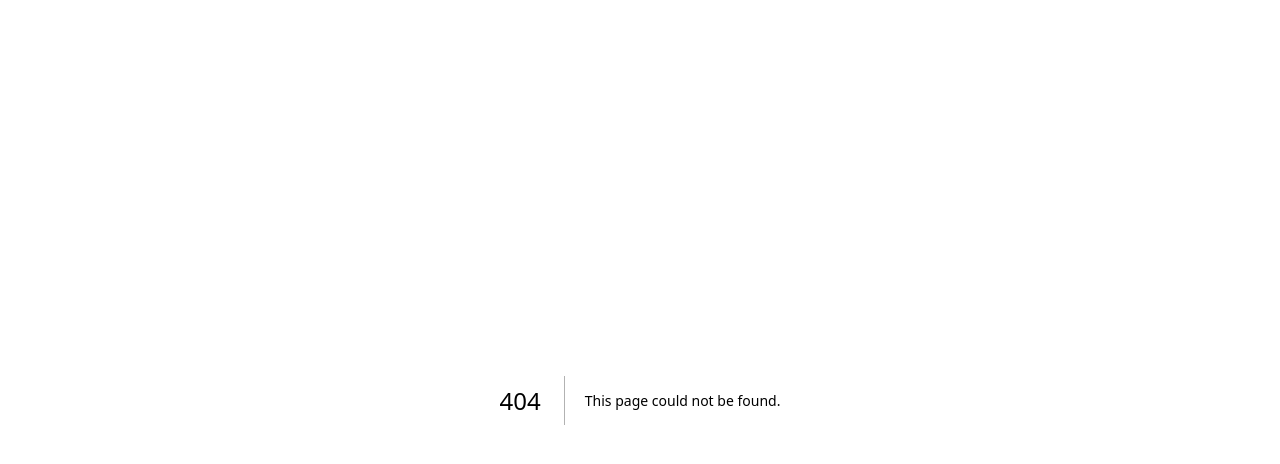
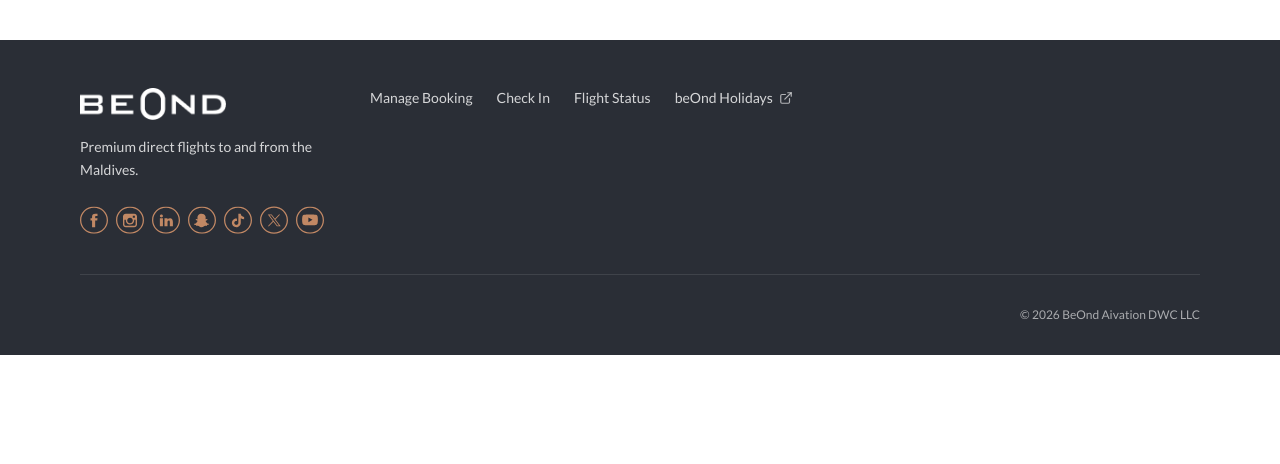
Before and after one commit to Flybeond/beond-ibe-zenith-frame, a Next.js app in the folder beond-ibe-zenith-frame/: page /tti-ibe-iframe-pages/footer-only in a window 1280 px wide. Before the commit this address had no page. Shown: the top 464 px of the page. Built offline with nearby package versions, Linux system fonts and the light colour scheme.

Commit message:
bunch of more fixes

```diff
--- a/beond-ibe-zenith-frame/next.config.ts
+++ b/beond-ibe-zenith-frame/next.config.ts
@@ -1,6 +1,27 @@
 import type { NextConfig } from "next";
 
 const nextConfig: NextConfig = {
+  async redirects() {
+    return [
+      {
+        source: "/header-page",
+        destination: "/tti-ibe-iframe-pages/header-only",
+        permanent: true,
+      },
+      {
+        source: "/footer-page",
+        destination: "/tti-ibe-iframe-pages/footer-only",
+        permanent: true,
+      },
+      // Legacy locale URLs → single-page home
+      { source: "/en", destination: "/", permanent: false },
+      { source: "/de", destination: "/", permanent: false },
+      { source: "/ar", destination: "/", permanent: false },
+      { source: "/en/:path*", destination: "/", permanent: false },
+      { source: "/de/:path*", destination: "/", permanent: false },
+      { source: "/ar/:path*", destination: "/", permanent: false },
+    ];
+  },
   images: {
     remotePatterns: [
       {
--- a/beond-ibe-zenith-frame/src/app/footer-page/page.tsx
+++ b/beond-ibe-zenith-frame/src/app/tti-ibe-iframe-pages/footer-only/page.tsx
@@ -1,4 +1,4 @@
-import SiteFooter from "../../components/SiteFooter";
+import SiteFooter from "../../../components/SiteFooter";
 
 export default function FooterPage() {
   return <SiteFooter />;
--- a/beond-ibe-zenith-frame/src/app/header-page/layout.tsx
+++ b/beond-ibe-zenith-frame/src/app/tti-ibe-iframe-pages/header-only/layout.tsx
@@ -1,6 +1,6 @@
 import type { Metadata } from "next";
 import { Geist_Mono, Lato } from "next/font/google";
-import "../globals.css";
+import "../../globals.css";
 
 const lato = Lato({
   weight: ["300", "400", "700", "900"],
--- a/beond-ibe-zenith-frame/src/app/header-page/page.tsx
+++ b/beond-ibe-zenith-frame/src/app/tti-ibe-iframe-pages/header-only/page.tsx
@@ -1,4 +1,4 @@
-import SiteHeader from "../../components/SiteHeader";
+import SiteHeader from "../../../components/SiteHeader";
 
 export default function HeaderPage() {
   return <SiteHeader />;
--- /dev/null
+++ b/beond-ibe-zenith-frame/src/components/ExternalLinkIcon.tsx
@@ -0,0 +1,25 @@
+import type { SVGProps } from "react";
+
+/** Box-with-arrow glyph; use with `currentColor` for stroke. */
+export function ExternalLinkIcon(props: SVGProps<SVGSVGElement>) {
+  const { className = "", ...rest } = props;
+  return (
+    <svg
+      xmlns="http://www.w3.org/2000/svg"
+      viewBox="0 0 24 24"
+      fill="none"
+      stroke="currentColor"
+      strokeWidth="2"
+      strokeLinecap="round"
+      strokeLinejoin="round"
+      className={`inline-block shrink-0 ${className}`.trim()}
+      aria-hidden
+      focusable="false"
+      {...rest}
+    >
+      <path d="M18 13v6a2 2 0 0 1-2 2H5a2 2 0 0 1-2-2V8a2 2 0 0 1 2-2h6" />
+      <polyline points="15 3 21 3 21 9" />
+      <line x1="10" y1="14" x2="21" y2="3" />
+    </svg>
+  );
+}
--- a/beond-ibe-zenith-frame/src/components/SiteFooter.tsx
+++ b/beond-ibe-zenith-frame/src/components/SiteFooter.tsx
@@ -1,6 +1,9 @@
 import React from "react";
+import { ExternalLinkIcon } from "./ExternalLinkIcon";
 
 const logoUrl = "/companylogo-white.png";
+
+const BEOND_HOLIDAYS_URL = "https://holidays.flybeond.com/";
 
 const socialIcons: Array<{ label: string; href: string; src: string }> = [
   {
@@ -42,7 +45,7 @@ const socialIcons: Array<{ label: string; href: string; src: string }> = [
 
 const footerColumns: Array<{
   heading: string;
-  links: Array<{ label: string; href: string }>;
+  links: Array<{ label: string; href: string; externalIcon?: boolean }>;
 }> = [
   {
     heading: "Manage Booking",
@@ -58,6 +61,11 @@ const footerColumns: Array<{
       {
         label: "Flight Status",
         href: "https://fo-emea.ttinteractive.com/Zenith/FrontOffice/beond/en-GB/FlightStatusSearch/FlightStatus",
+      },
+      {
+        label: "beOnd Holidays",
+        href: BEOND_HOLIDAYS_URL,
+        externalIcon: true,
       },
     ],
   },
@@ -112,10 +120,22 @@ export default function SiteFooter() {
                       key={l.href}
                       href={l.href}
                       target={l.href.startsWith("http") ? "_blank" : undefined}
-                      rel="noreferrer"
-                      className="hover:text-white hover:underline underline-offset-4 transition-colors"
+                      rel={
+                        l.href.startsWith("http")
+                          ? "noopener noreferrer"
+                          : undefined
+                      }
+                      className="inline-flex items-center gap-1.5 hover:text-white hover:underline underline-offset-4 transition-colors"
+                      aria-label={
+                        l.externalIcon
+                          ? `${l.label} (opens external site in a new tab)`
+                          : undefined
+                      }
                     >
                       {l.label}
+                      {l.externalIcon ? (
+                        <ExternalLinkIcon className="size-3.5 opacity-80" />
+                      ) : null}
                     </a>
                   ))}
                 </div>
--- a/beond-ibe-zenith-frame/src/components/SiteHeader.tsx
+++ b/beond-ibe-zenith-frame/src/components/SiteHeader.tsx
@@ -1,11 +1,32 @@
 import React from "react";
+import { ExternalLinkIcon } from "./ExternalLinkIcon";
 
 const logoUrl = "/companylogo-dark.png";
 
-const navItems: Array<{ label: string; href: string }> = [
-  { label: "Manage Booking", href: "https://fo-emea.ttinteractive.com/Zenith/FrontOffice/beond/en-GB/Home/FindBooking" },
-  { label: "Check In", href: "https://fo-emea.ttinteractive.com/zenith/frontoffice/beond/en-GB/Home/FindBooking?mode=webchecking" },
-  { label: "Flight Status", href: "https://fo-emea.ttinteractive.com/Zenith/FrontOffice/beond/en-GB/FlightStatusSearch/FlightStatus" },
+const BEOND_HOLIDAYS_URL = "https://holidays.flybeond.com/";
+
+const navItems: Array<{
+  label: string;
+  href: string;
+  openInNewTab?: boolean;
+}> = [
+  {
+    label: "Manage Booking",
+    href: "https://fo-emea.ttinteractive.com/Zenith/FrontOffice/beond/en-GB/Home/FindBooking",
+  },
+  {
+    label: "Check In",
+    href: "https://fo-emea.ttinteractive.com/zenith/frontoffice/beond/en-GB/Home/FindBooking?mode=webchecking",
+  },
+  {
+    label: "Flight Status",
+    href: "https://fo-emea.ttinteractive.com/Zenith/FrontOffice/beond/en-GB/FlightStatusSearch/FlightStatus",
+  },
+  {
+    label: "beOnd Holidays",
+    href: BEOND_HOLIDAYS_URL,
+    openInNewTab: true,
+  },
 ];
 
 export default function SiteHeader() {
@@ -31,9 +52,19 @@ export default function SiteHeader() {
               <a
                 key={item.href}
                 href={item.href}
-                className="hover:underline underline-offset-4"
+                target={item.openInNewTab ? "_blank" : undefined}
+                rel={item.openInNewTab ? "noopener noreferrer" : undefined}
+                className="inline-flex items-center gap-1.5 hover:underline underline-offset-4"
+                aria-label={
+                  item.openInNewTab
+                    ? `${item.label} (opens external site in a new tab)`
+                    : undefined
+                }
               >
                 {item.label}
+                {item.openInNewTab ? (
+                  <ExternalLinkIcon className="size-3.5 opacity-70" />
+                ) : null}
               </a>
             ))}
           </nav>
@@ -58,9 +89,19 @@ export default function SiteHeader() {
                     <a
                       key={item.href}
                       href={item.href}
-                      className="hover:underline underline-offset-4"
+                      target={item.openInNewTab ? "_blank" : undefined}
+                      rel={item.openInNewTab ? "noopener noreferrer" : undefined}
+                      className="inline-flex items-center gap-1.5 hover:underline underline-offset-4"
+                      aria-label={
+                        item.openInNewTab
+                          ? `${item.label} (opens external site in a new tab)`
+                          : undefined
+                      }
                     >
                       {item.label}
+                      {item.openInNewTab ? (
+                        <ExternalLinkIcon className="size-3.5 opacity-70" />
+                      ) : null}
                     </a>
                   ))}
                   <a
```
